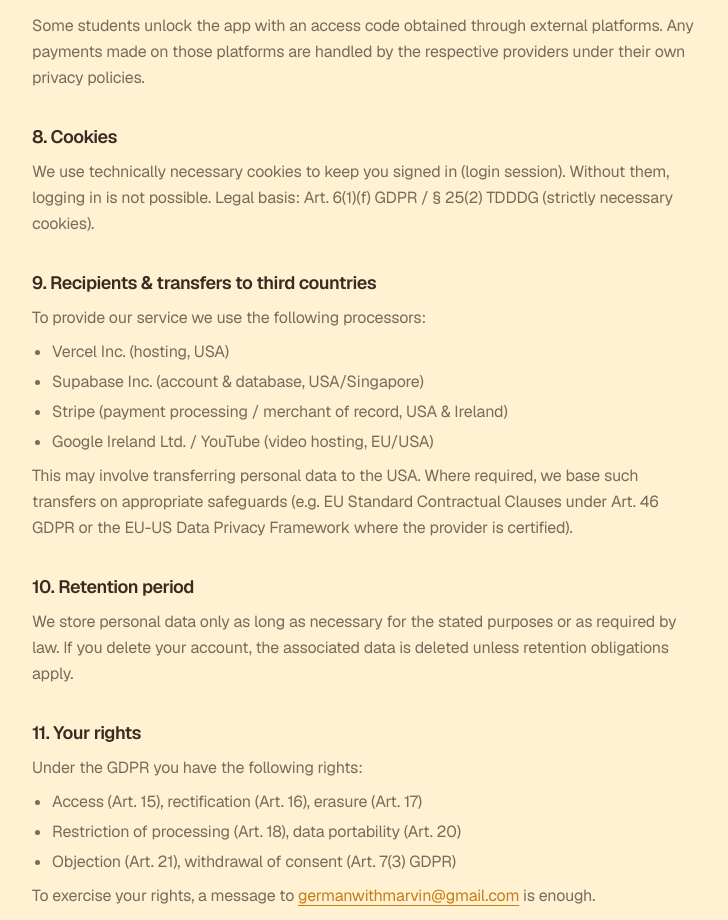
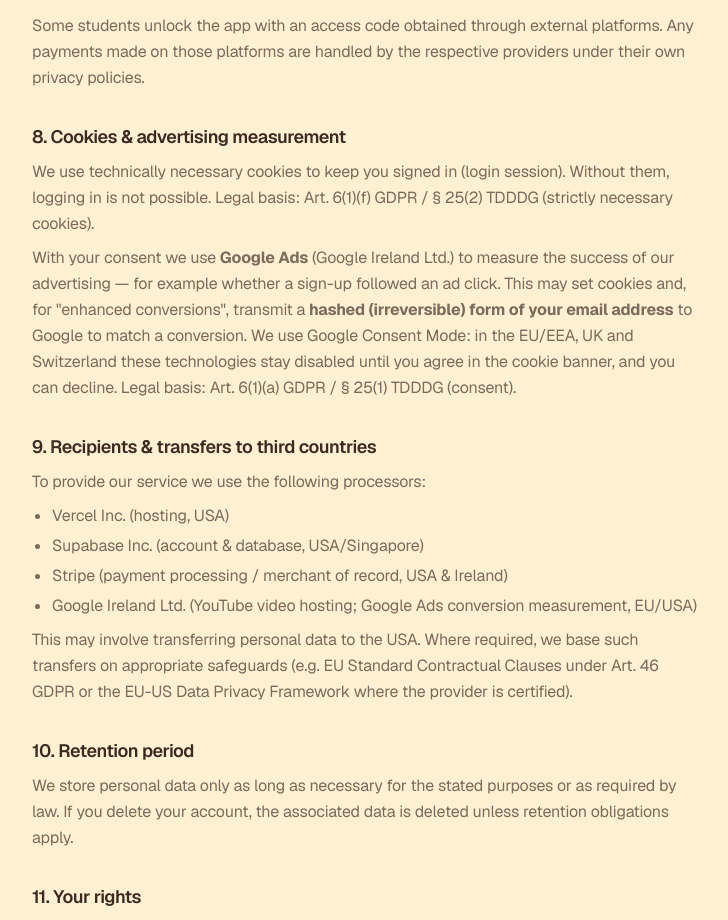
Before and after one commit to germanwithmarvin-cpu/germanwithmarvin, a Next.js app: page /datenschutz in a window 1280 px wide. Shown: the part 1343-2263 px from the top of the page, without its empty margins (272-1000 px from the left). Built offline with nearby package versions, Linux system fonts and the light colour scheme; no server answers.

Commit message:
Datenschutz: Google-Ads-Conversion-Messung + Enhanced Conversions (gehashte E-Mail) erganzt (EN+DE)
Co-Authored-By: Claude Opus 4.8 <noreply@anthropic.com>

```diff
--- a/src/app/datenschutz/page.tsx
+++ b/src/app/datenschutz/page.tsx
@@ -98,10 +98,18 @@ function PrivacyEN() {
         </p>
       </Section>
 
-      <Section title="8. Cookies">
+      <Section title="8. Cookies &amp; advertising measurement">
         <p>
           We use technically necessary cookies to keep you signed in (login session). Without them, logging in
           is not possible. Legal basis: Art. 6(1)(f) GDPR / § 25(2) TDDDG (strictly necessary cookies).
+        </p>
+        <p className="mt-2">
+          With your consent we use <strong>Google Ads</strong> (Google Ireland Ltd.) to measure the success of our
+          advertising — for example whether a sign-up followed an ad click. This may set cookies and, for
+          &quot;enhanced conversions&quot;, transmit a <strong>hashed (irreversible) form of your email address</strong> to
+          Google to match a conversion. We use Google Consent Mode: in the EU/EEA, UK and Switzerland these
+          technologies stay disabled until you agree in the cookie banner, and you can decline. Legal basis:
+          Art. 6(1)(a) GDPR / § 25(1) TDDDG (consent).
         </p>
       </Section>
 
@@ -111,7 +119,7 @@ function PrivacyEN() {
           <li>Vercel Inc. (hosting, USA)</li>
           <li>Supabase Inc. (account &amp; database, USA/Singapore)</li>
           <li>Stripe (payment processing / merchant of record, USA &amp; Ireland)</li>
-          <li>Google Ireland Ltd. / YouTube (video hosting, EU/USA)</li>
+          <li>Google Ireland Ltd. (YouTube video hosting; Google Ads conversion measurement, EU/USA)</li>
         </ul>
         <p className="mt-2">
           This may involve transferring personal data to the USA. Where required, we base such transfers on
@@ -221,10 +229,19 @@ function PrivacyDE() {
         </p>
       </Section>
 
-      <Section title="8. Cookies">
+      <Section title="8. Cookies &amp; Werbe-Erfolgsmessung">
         <p>
           Wir verwenden technisch notwendige Cookies, um deine Anmeldung (Login-Sitzung) aufrechtzuerhalten.
           Rechtsgrundlage: Art. 6 Abs. 1 lit. f DSGVO / § 25 Abs. 2 TDDDG.
+        </p>
+        <p className="mt-2">
+          Mit deiner Einwilligung nutzen wir <strong>Google Ads</strong> (Google Ireland Ltd.) zur Erfolgsmessung
+          unserer Werbung — z. B. ob nach einem Anzeigenklick eine Registrierung erfolgte. Dabei können Cookies
+          gesetzt und für &quot;Enhanced Conversions&quot; eine <strong>gehashte (nicht umkehrbare) Fassung deiner
+          E-Mail-Adresse</strong> an Google übermittelt werden, um eine Conversion zuzuordnen. Wir setzen den
+          Google Consent Mode ein: In der EU/im EWR, in UK und der Schweiz bleiben diese Technologien deaktiviert,
+          bis du im Cookie-Banner zustimmst; du kannst ablehnen. Rechtsgrundlage: Art. 6 Abs. 1 lit. a DSGVO /
+          § 25 Abs. 1 TDDDG (Einwilligung).
         </p>
       </Section>
 
@@ -234,7 +251,7 @@ function PrivacyDE() {
           <li>Vercel Inc. (Hosting, USA)</li>
           <li>Supabase Inc. (Konto &amp; Datenbank, USA/Singapur)</li>
           <li>Stripe (Zahlungsabwicklung / Merchant of Record, USA &amp; Irland)</li>
-          <li>Google Ireland Ltd. / YouTube (Videohosting, EU/USA)</li>
+          <li>Google Ireland Ltd. (YouTube-Videohosting; Google-Ads-Conversion-Messung, EU/USA)</li>
         </ul>
         <p className="mt-2">
           Dabei kann es zu einer Übermittlung in die USA kommen; soweit erforderlich, gestützt auf geeignete
```
